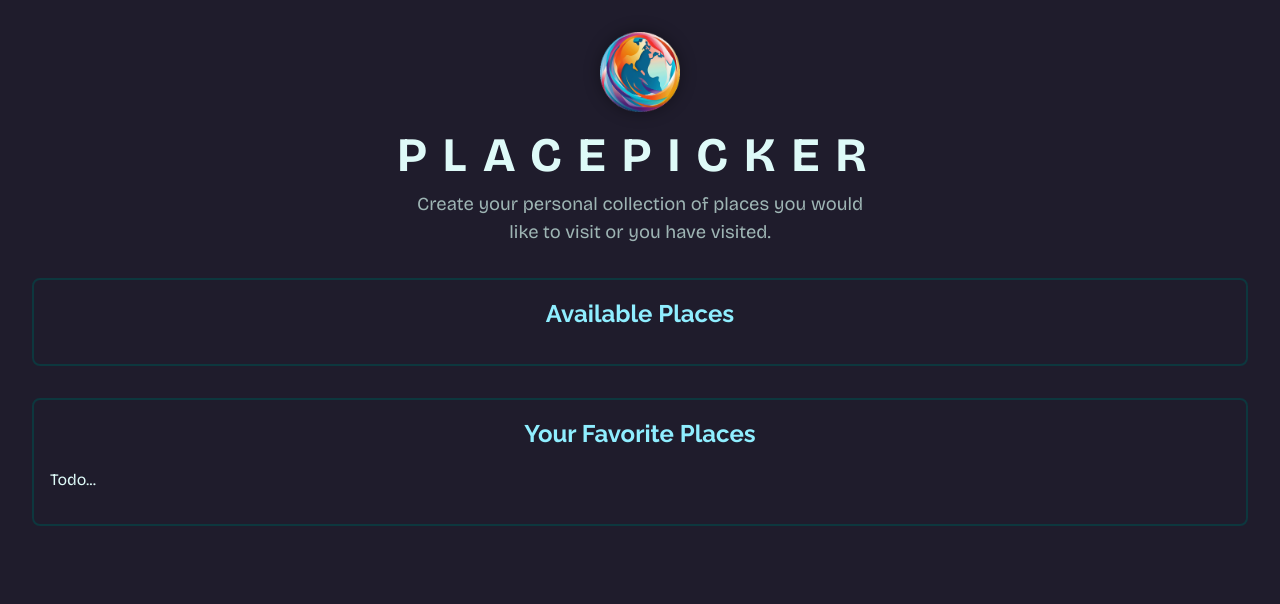
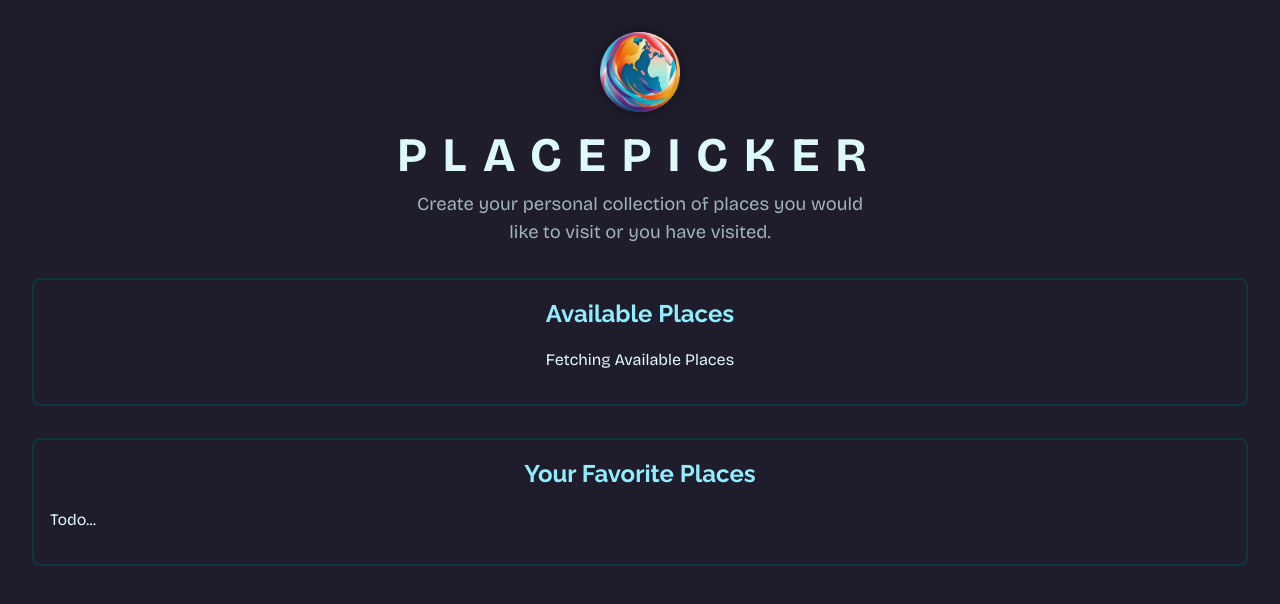
Before and after one commit to csmith120/NG-8, an Angular app: page / in a window 1280 px wide. Shown: the top 604 px of the page. Built offline with nearby package versions, Linux system fonts and the light colour scheme; no server answers.

Commit message:
used complete function to have some fallback text vid 9

```diff
--- a/src/app/places/available-places/available-places.component.html
+++ b/src/app/places/available-places/available-places.component.html
@@ -1,6 +1,10 @@
 <app-places-container title="Available Places">
+  @if (isFetching()) {
+    <p class="fallback-text">Fetching Available Places</p>
+  }
+
   @if (places()) {
-  <app-places [places]="places()!" />
+   <app-places [places]="places()!" />
   } @else if (places()?.length === 0) {
   <p class="fallback-text">Unfortunately, no places could be found.</p>
   }
```
